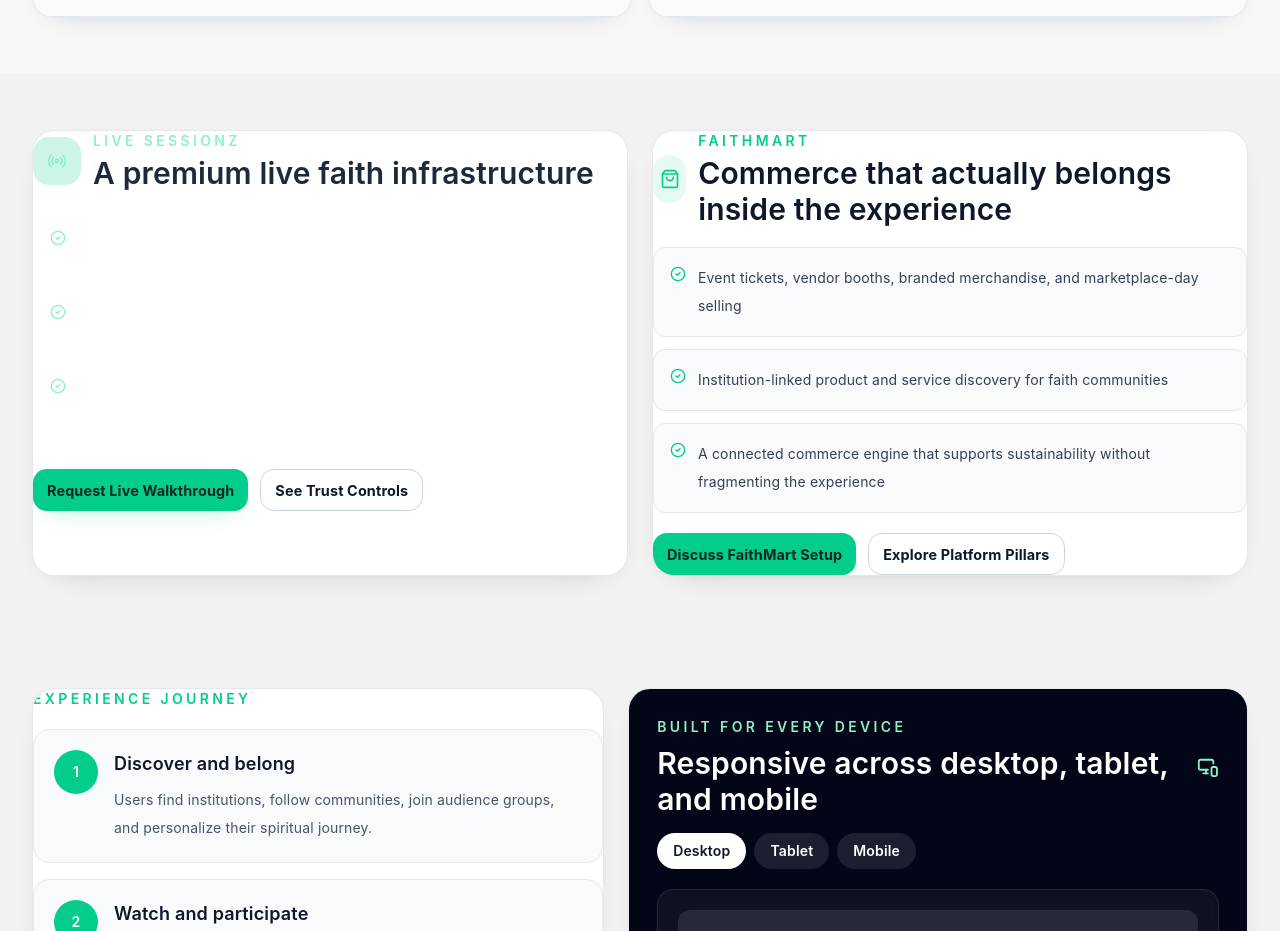
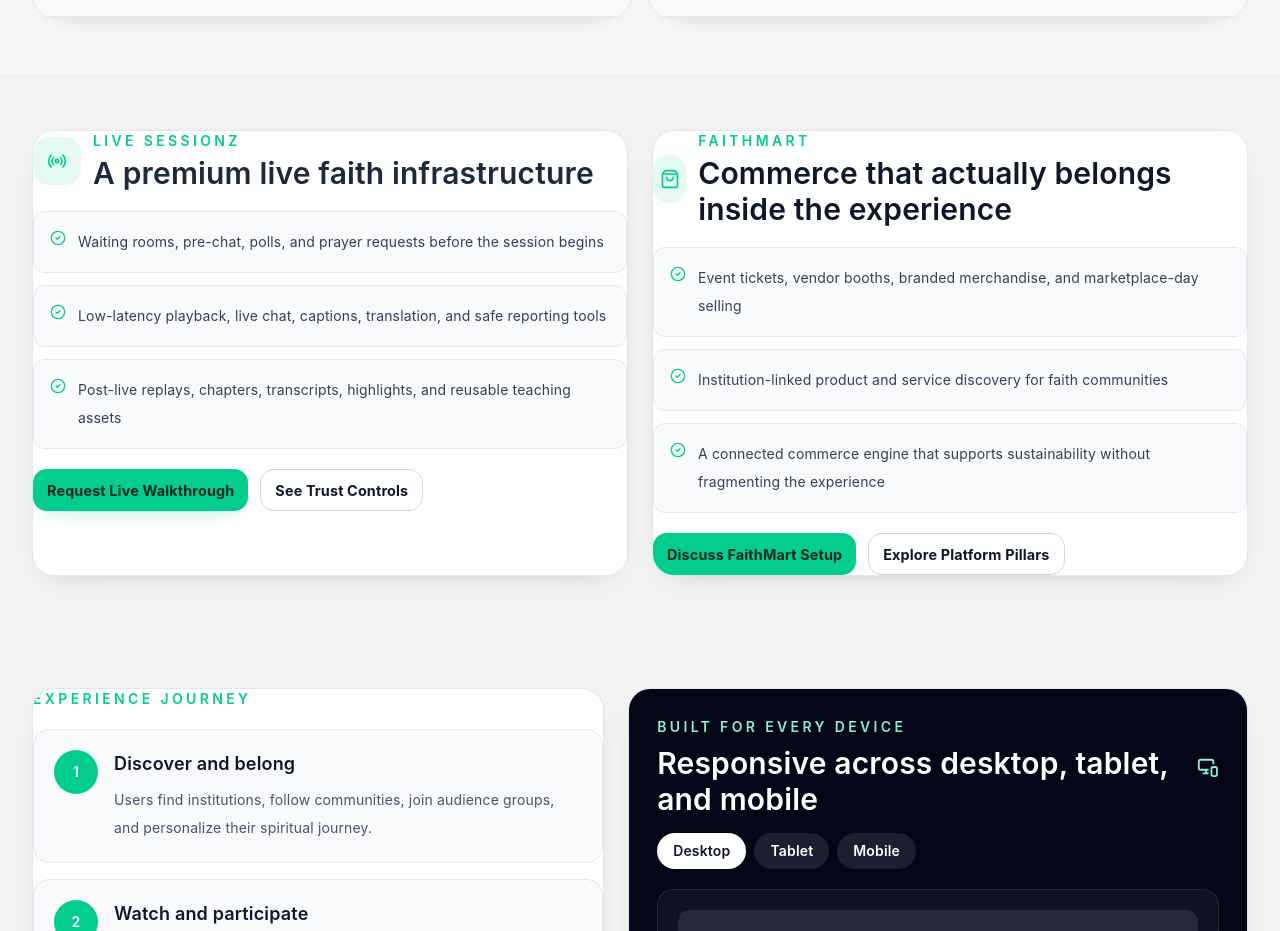
Before and after one commit to ayesigaisaac/FaithHub_MyLiveDealz_Buyer, a React (Vite) app: page / in a window 1280 px wide. Shown: the part 3185-4116 px from the top of the page. Built offline with nearby package versions, Linux system fonts and the light colour scheme.

Commit message:
Improve live section contrast so bullet details are clearly visible

```diff
--- a/src/pages/public/FaithHubLandingPageV2.tsx
+++ b/src/pages/public/FaithHubLandingPageV2.tsx
@@ -617,22 +617,22 @@
 
         <section id="live" className="mx-auto max-w-7xl px-4 py-10 sm:px-6 lg:px-8 lg:py-14">
           <div className="grid gap-6 xl:grid-cols-[0.5fr_0.5fr]">
-            <Card className="overflow-visible rounded-3xl border-slate-200 bg-slate-950 text-white shadow-sm">
+            <Card className="overflow-visible rounded-3xl border-slate-200 bg-white text-slate-900 shadow-sm">
               <CardContent className="p-6 sm:p-7">
                 <div className="mb-5 flex items-center gap-3">
-                  <div className="flex h-12 w-12 items-center justify-center rounded-2xl bg-[#03cd8c]/20 text-[#8ef0ca]">
+                    <div className="flex h-12 w-12 items-center justify-center rounded-2xl bg-[#03cd8c]/10 text-[#03cd8c]">
                       <Radio className="h-5 w-5" />
                     </div>
                     <div>
-                    <div className="text-sm font-semibold uppercase tracking-[0.24em] text-[#8ef0ca]">Live Sessionz</div>
+                    <div className="text-sm font-semibold uppercase tracking-[0.24em] text-[#03cd8c]">Live Sessionz</div>
                       <div className="mt-1 text-3xl font-semibold">A premium live faith infrastructure</div>
                     </div>
                   </div>
                   <div className="space-y-3">
                   {liveDetails.map((item) => (
-                    <div key={item} className="flex items-start gap-3 rounded-xl border border-white/10 bg-white/5 p-4">
-                      <CheckCircle2 className="mt-0.5 h-4 w-4 shrink-0 text-[#8ef0ca]" />
-                      <div className="min-w-0 break-words whitespace-normal text-sm leading-7 text-white/80">{item}</div>
+                    <div key={item} className="flex items-start gap-3 rounded-xl border border-slate-200 bg-[#f8fafc] p-4">
+                      <CheckCircle2 className="mt-0.5 h-4 w-4 shrink-0 text-[#03cd8c]" />
+                      <div className="min-w-0 break-words whitespace-normal text-sm leading-7 text-slate-700">{item}</div>
                     </div>
                   ))}
                 </div>
@@ -640,7 +640,7 @@
                   <Button className="rounded-2xl bg-[#03cd8c] hover:bg-[#02b67c]" onClick={() => scrollToId("contact")}>
                     Request Live Walkthrough
                   </Button>
-                  <Button variant="outline" className="rounded-2xl border-white/20 bg-white/10 text-white hover:bg-white/15" onClick={() => scrollToId("trust")}>
+                  <Button variant="outline" className="rounded-2xl border-slate-200 bg-white hover:border-[#03cd8c]/35 hover:bg-[#f7fffb]" onClick={() => scrollToId("trust")}>
                     See Trust Controls
                   </Button>
                 </div>
```
Lines whose indentation alone changed are shown as unchanged.
